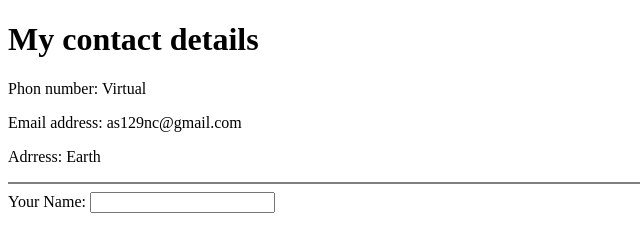
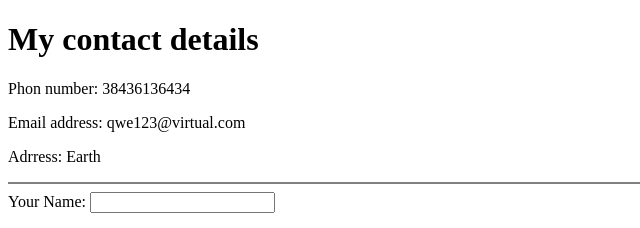
Before and after one commit to FleetingCloud/FleetingCloud-CV, a plain HTML site: page contact.html in a window 1280 px wide. Shown: the top 228 px of the page, 0-640 px from the left. Drawn offline with Linux system fonts and the light colour scheme.

Commit message:
Update contact.html

```diff
--- a/contact.html
+++ b/contact.html
@@ -9,8 +9,8 @@
 
 <body>
     <h1>My contact details</h1>
-    <p>Phon number: Virtual</p>
-    <p>Email address: as129nc@gmail.com</p>
+    <p>Phon number: 38436136434</p>
+    <p>Email address: qwe123@virtual.com</p>
     <p>Adrress: Earth</p>
     <hr size="2" noshade="">
 
```
